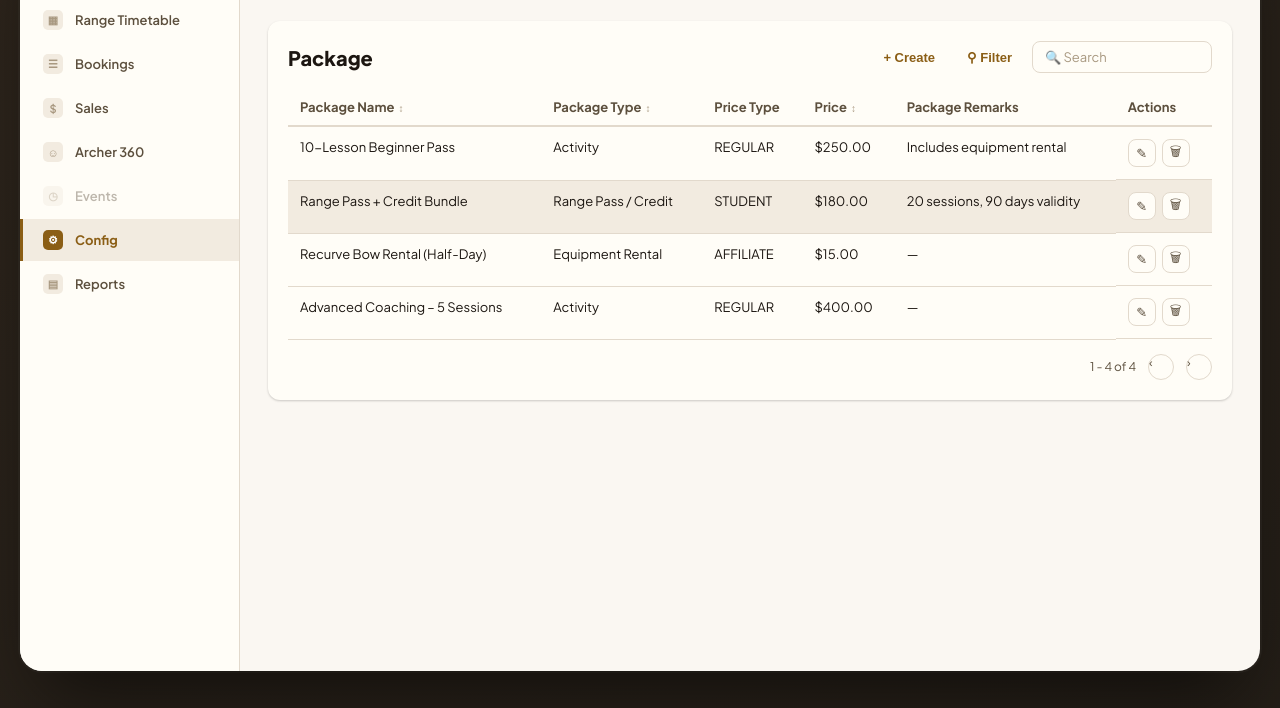
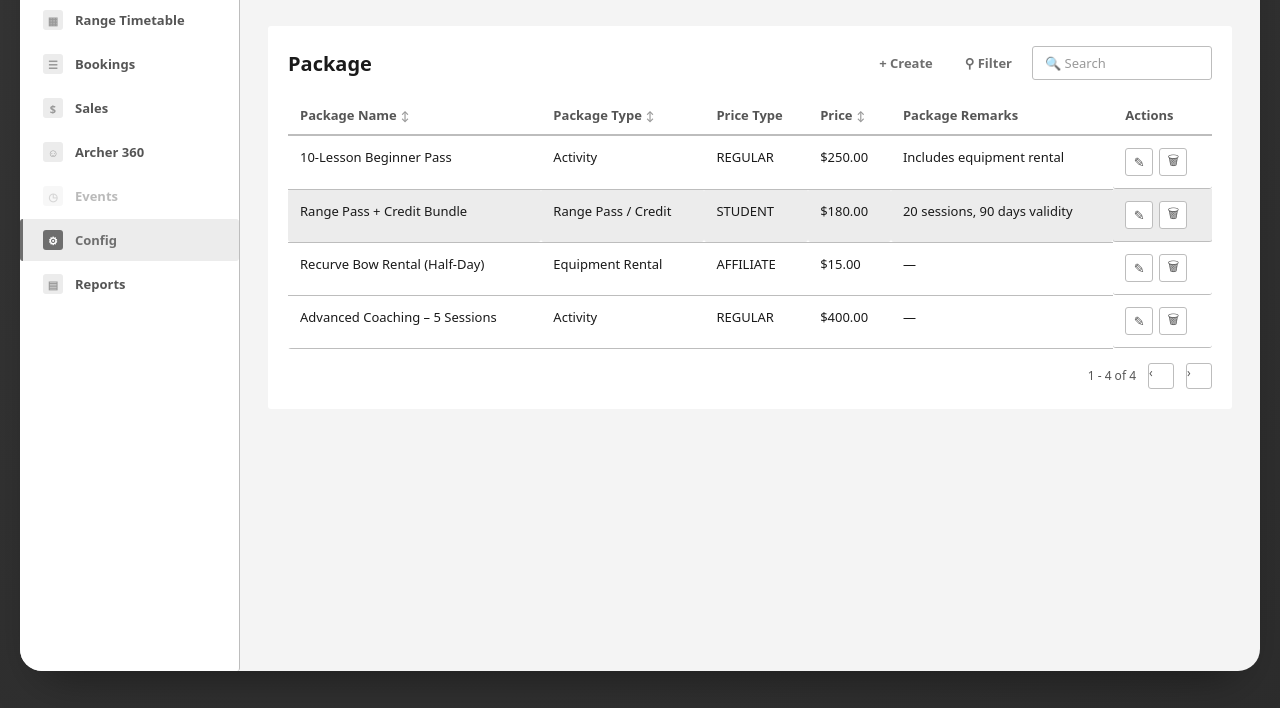
Before and after one commit to danielsze/SLA-wireframes, a plain HTML site: page admin-portal/v2/01 Package Dialog.html in a window 1280 px wide. Shown: the part 181-889 px from the top of the page. Drawn offline with Linux system fonts and the light colour scheme.

Commit message:
fix: force client-view lofi lock on published v6/v2 screens
Prior publish stripped the dev-toggle script but never re-added the
document.body.classList.add("lofi") force-lock line that v4/v5/admin-v1
use — screens rendered in raw hi-fi colour instead of flat client view.
Adds the same one-line force-lofi script used by all prior publishes.

```diff
--- a/admin-portal/v2/01 Package Dialog.html
+++ b/admin-portal/v2/01 Package Dialog.html
@@ -343,5 +343,6 @@
 </div>
 
 
+<script>document.body.classList.add("lofi");</script>
 </body>
 </html>
```
Also changed, not shown: admin-portal/v2/02 Range Overview.html (+1 -0 lines), admin-portal/v2/03 Archer360 Profile.html (+1 -0 lines), admin-portal/v2/04 Sales Dialog.html (+1 -0 lines), admin-portal/v2/05 Config Club.html (+1 -0 lines), admin-portal/v2/06 Range Timetable.html (+1 -0 lines), admin-portal/v2/07 Archer360 Listing.html (+1 -0 lines), member-portal/v6/00 Login.html (+1 -0 lines), member-portal/v6/01 Nav + Home.html (+1 -0 lines), member-portal/v6/02 Make a Booking.html (+1 -0 lines), member-portal/v6/03 Wallet.html (+1 -0 lines), member-portal/v6/04 Shop.html (+1 -0 lines), member-portal/v6/04a Paid Activity.html (+1 -0 lines), member-portal/v6/04b Checkout.html (+1 -0 lines), member-portal/v6/05 Sign-in + Sign-out.html (+1 -0 lines), 2 more files.
